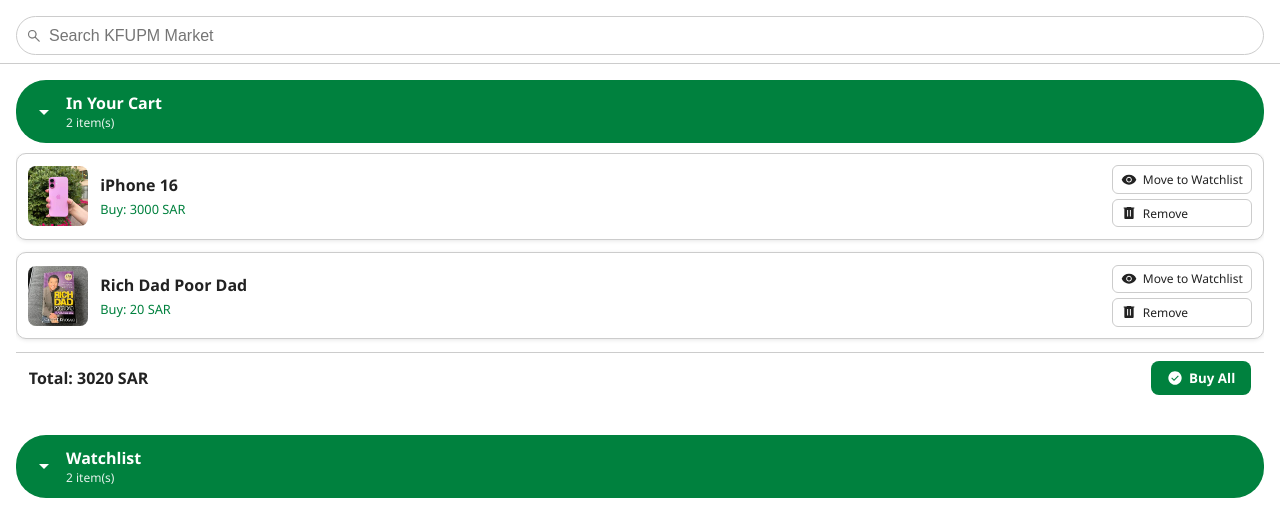
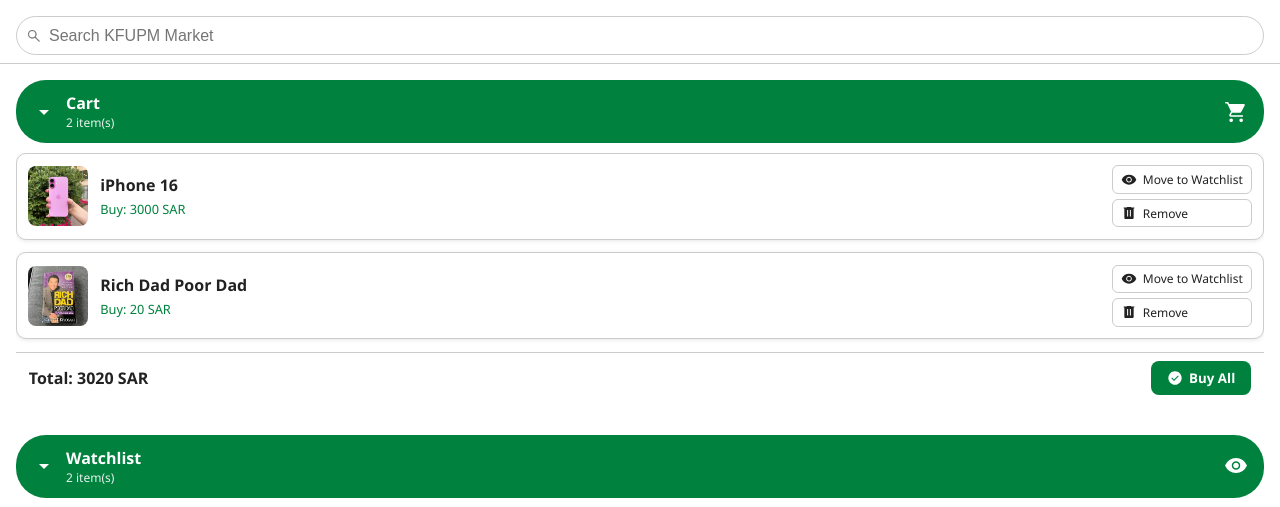
Before and after one commit to M7snitor/kfupmmarket, a React (Create React App) app: page /kfupmmarket/cart in a window 1280 px wide. Shown: the top 507 px of the page. Built offline with nearby package versions, Linux system fonts and the light colour scheme.

Commit message:
accidentally deleted icons back

```diff
--- a/src/pages/CartPage.jsx
+++ b/src/pages/CartPage.jsx
@@ -45,7 +45,7 @@ function CartPage() {
       return sum + num;
     }, 0);
 
-  const HeaderCapsule = ({ title, count, open, setOpen }) => (
+  const HeaderCapsule = ({ title, count, open, setOpen, icon: Icon }) => (
     <div style={styles.headerCapsule} onClick={() => setOpen(!open)}>
       <div style={styles.leftSection}>
         <DropdownIcon
@@ -59,6 +59,7 @@ function CartPage() {
           <div style={styles.subText}>{count} item(s)</div>
         </div>
       </div>
+      {Icon && <Icon style={styles.sectionIcon} />}
     </div>
   );
 
@@ -96,7 +97,7 @@ function CartPage() {
   return (
     <div style={styles.wrapper}>
       <div style={styles.section}>
-        <HeaderCapsule title="In Your Cart" count={cart.length} open={cartOpen} setOpen={setCartOpen} />
+        <HeaderCapsule title="Cart" count={cart.length} open={cartOpen} setOpen={setCartOpen} icon={CartIcon} />
         <div
           style={{
             ...styles.animatedBox,
@@ -120,7 +121,7 @@ function CartPage() {
       </div>
 
       <div style={styles.section}>
-        <HeaderCapsule title="Watchlist" count={watchlist.length} open={watchOpen} setOpen={setWatchOpen} />
+        <HeaderCapsule title="Watchlist" count={watchlist.length} open={watchOpen} setOpen={setWatchOpen} icon={EyeIcon} />
         <div
           style={{
             ...styles.animatedBox,
@@ -136,7 +137,7 @@ function CartPage() {
       </div>
 
       <div style={styles.section}>
-        <HeaderCapsule title="Bid List" count={bidlist.length} open={bidOpen} setOpen={setBidOpen} />
+        <HeaderCapsule title="Bid List" count={bidlist.length} open={bidOpen} setOpen={setBidOpen} icon={BidIcon} />
         <div
           style={{
             ...styles.animatedBox,
@@ -185,6 +186,11 @@ const styles = {
     height: 24,
     filter: 'brightness(0) invert(1)',
     transition: 'transform 0.3s ease',
+  },
+  sectionIcon: {
+    width: 24,
+    height: 24,
+    fill: 'white',
   },
   headerText: {
     fontSize: '1rem',
```
